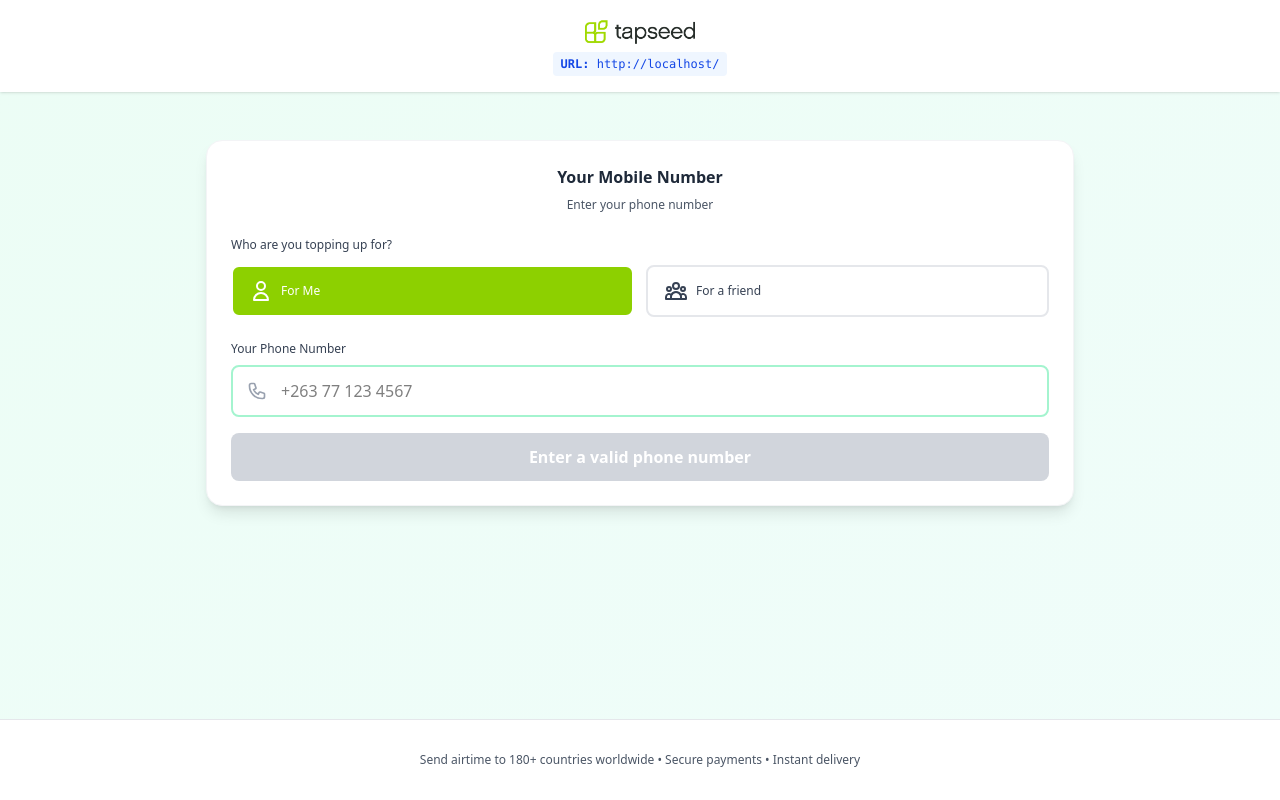
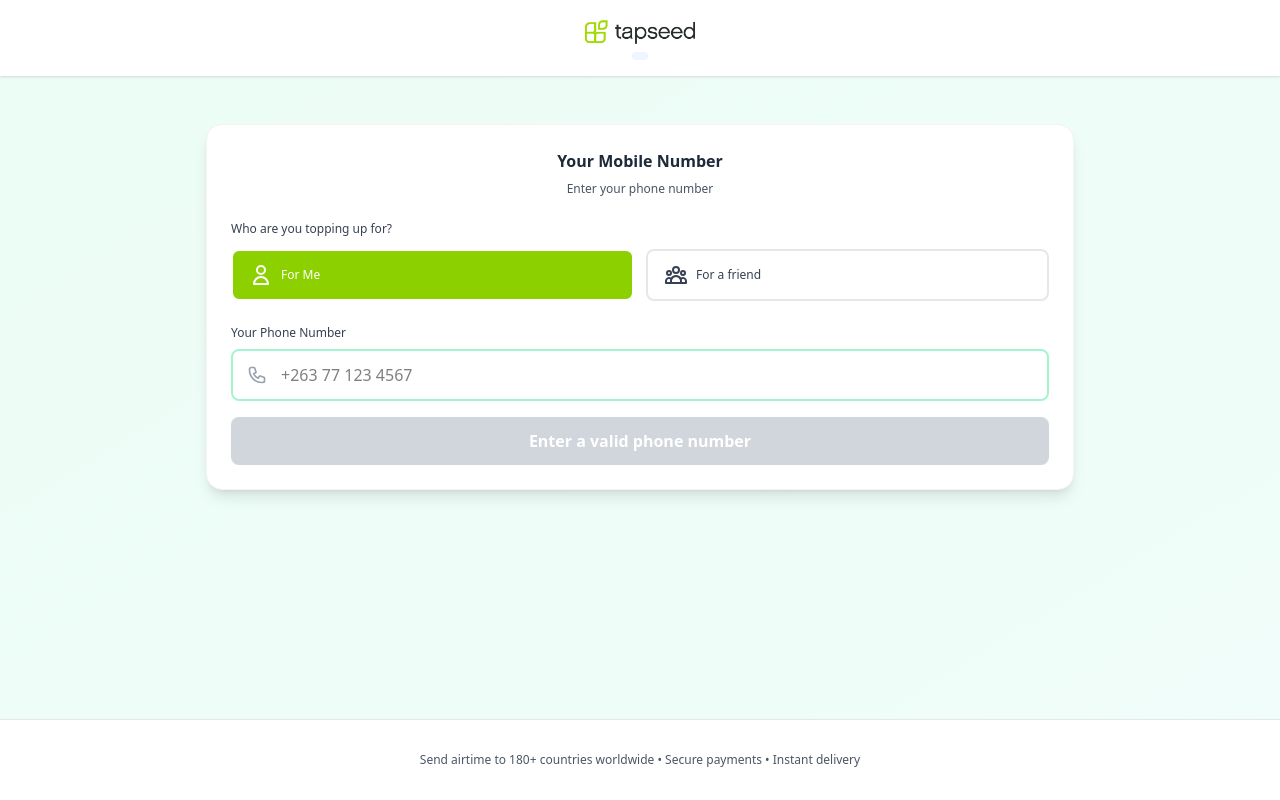
Before and after one commit to khomabhena/h5-airtime, a React (Vite) app: page / in a window 1280 px wide. Built offline with nearby package versions, Linux system fonts and the light colour scheme.

Commit message:
removed url from the header

```diff
--- a/src/components/Header.jsx
+++ b/src/components/Header.jsx
@@ -54,13 +54,13 @@ const Header = () => {
             <div className="mt-1 space-y-1">
               {/* Full URL */}
               <div className="px-2 py-1 bg-blue-50 rounded text-xs text-blue-700 font-mono break-all">
-                <span className="font-semibold">URL:</span> {fullUrl}
+                {/* <span className="font-semibold">URL:</span> {fullUrl} */}
               </div>
 
               {/* Token */}
               {token && (
                 <div className="px-2 py-1 bg-gray-100 rounded text-xs text-gray-600 font-mono">
-                  <span className="font-semibold">Token:</span> {token}
+                  {/* <span className="font-semibold">Token:</span> {token} */}
                 </div>
               )}
             </div>
```
